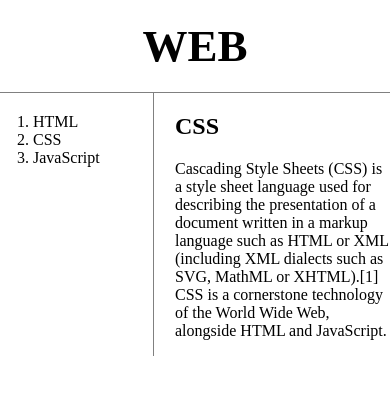
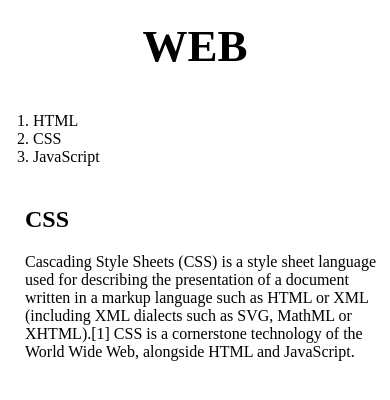
Before and after one commit to gggimmmin/web1-practice, a plain HTML site: page 2.html in a window 390 px wide. Drawn offline with Linux system fonts and the light colour scheme.

Commit message:
2023-08-30 (02:55)

```diff
--- a/2.html
+++ b/2.html
@@ -43,6 +43,18 @@
         #grid #article {
             padding-left: 25px;
         }
+        @media(max-width:800px){
+            #grid {
+            display: block;
+            grid-template-columns: 150px 1fr;
+        }
+        ol {
+            border-right:none;
+        }
+        h1 {
+            border-bottom:none;
+        }
+    }
     </style>
 </head>
 <body>
```
